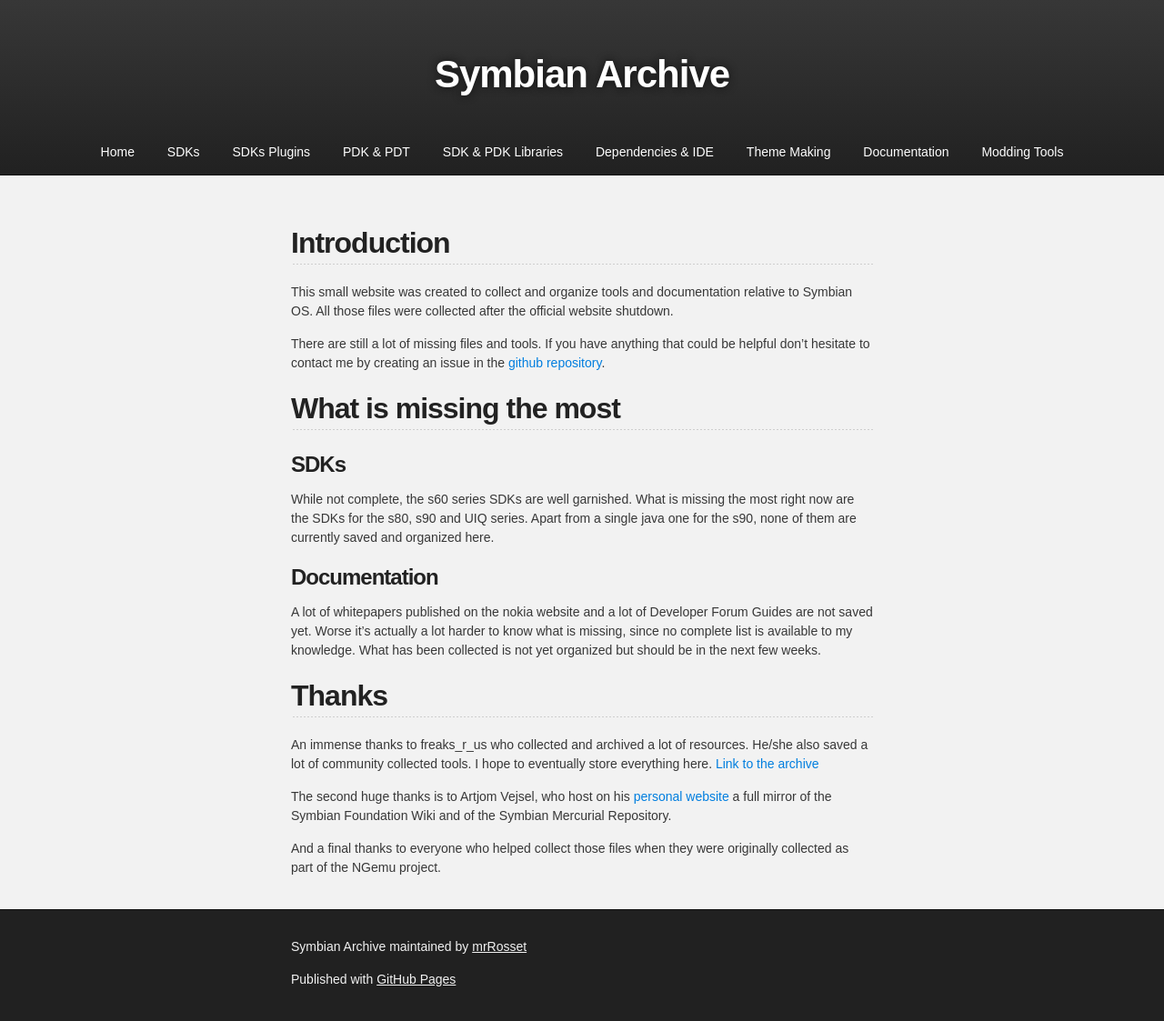
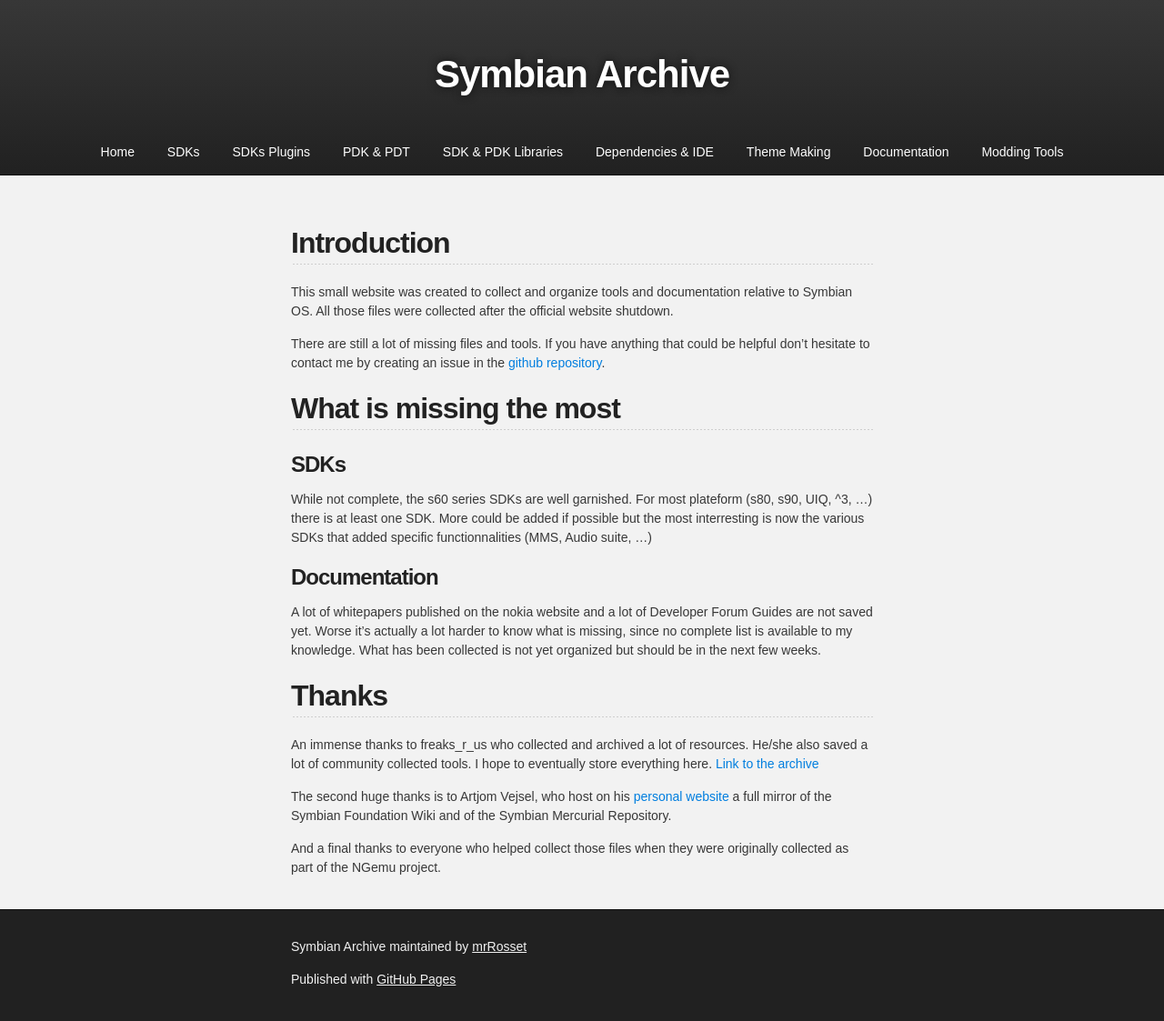
Before and after one commit to mrRosset/Symbian-Archive, a Jekyll site: the page built from index.md, in a window 1280 px wide. Shown: the whole page at 91% size. Built offline with Jekyll 4.4.1, drawn with Linux system fonts in a browser that asks for light colours; our own code applies the rules of GitHub Pages for plain Markdown files; the repository's description, which GitHub fills in, is left out.

Commit message:
updated the index description

```diff
--- a/index.md
+++ b/index.md
@@ -7,8 +7,7 @@ There are still a lot of missing files and tools. If you have anything that coul
 ## What is missing the most
 
 ### SDKs
-
-While not complete, the s60 series SDKs are well garnished. What is missing the most right now are the SDKs for the s80, s90 and UIQ series. Apart from a single java one for the s90, none of them are currently saved and organized here.
+While not complete, the s60 series SDKs are well garnished. For most plateform (s80, s90, UIQ, ^3, ...) there is at least one SDK. More could be added if possible but the most interresting is now the various SDKs that added specific functionnalities (MMS, Audio suite, ...)
 
 ### Documentation
 
```
